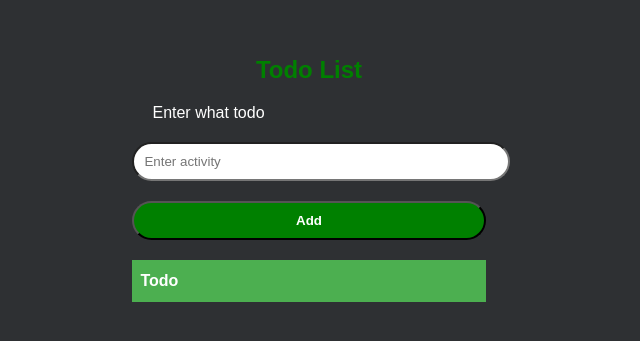
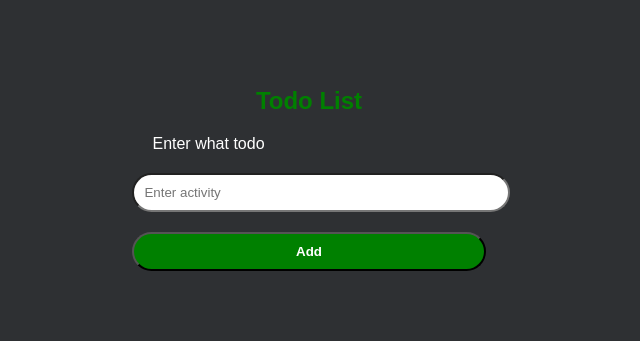
Before and after one commit to Abdallahman-habyarimana/react-todo, a React (Create React App) app: page / in a window 1280 px wide. Shown: the part 231-572 px from the top of the page, without its empty margins (331-971 px from the left). Built offline with nearby package versions, Linux system fonts and the light colour scheme.

Commit message:
Fixing bugs

```diff
--- a/src/components/TodoList.js
+++ b/src/components/TodoList.js
@@ -3,6 +3,8 @@ import 'font-awesome/css/font-awesome.min.css'
 const TodoList = ({ todo, onDelete }) => {
     return (
         <div>
+            {
+                (todo.length === 0) ? " " : (
                     <table>
                         <thead>
                             <tr>
@@ -19,6 +21,8 @@ const TodoList = ({ todo, onDelete }) => {
                         )}
                 </tbody>
             </table>
+                )
+            }
         </div>
 
     )
```
Lines whose indentation alone changed are shown as unchanged.
